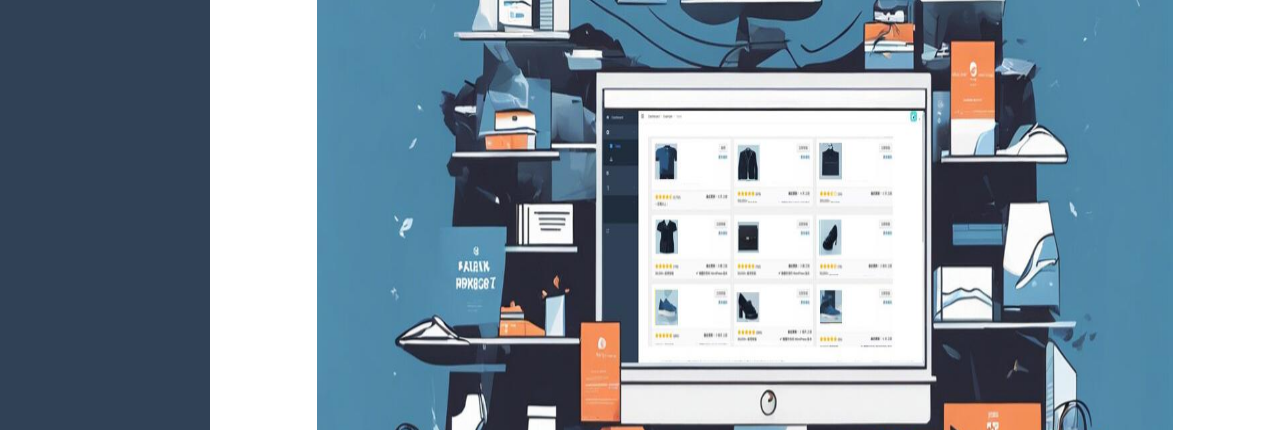
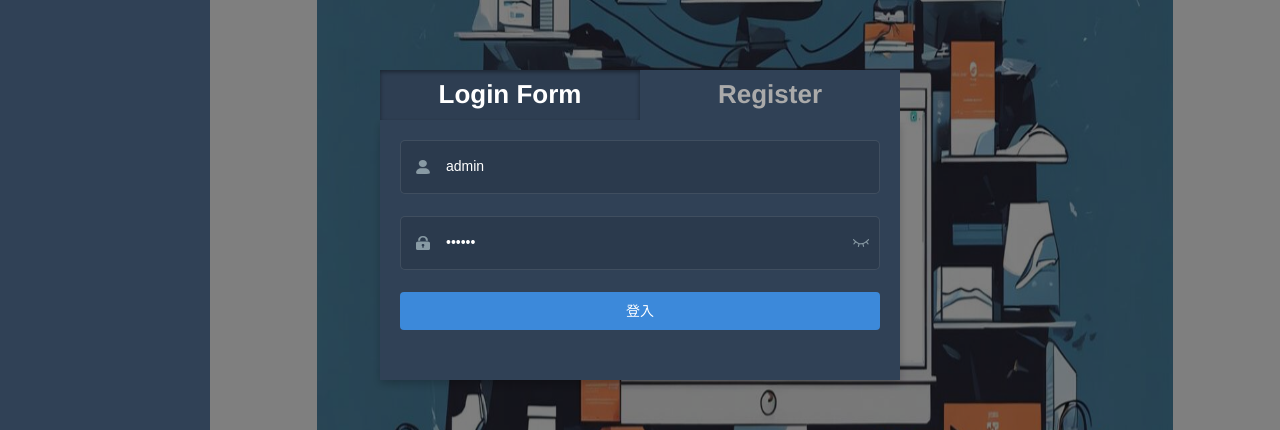
Before and after one commit to howie0120/GCBN, a Vue app: page /#/dashboard in a window 1280 px wide. Shown: the part 175-605 px from the top of the page. Built offline with nearby package versions, Linux system fonts and the light colour scheme; no server answers.

Commit message:
Login & Register fix

```diff
--- a/src/components/Layout/index.vue
+++ b/src/components/Layout/index.vue
@@ -1,5 +1,9 @@
 <template>
   <div :class="classObj" class="app-wrapper">
+
+    <!-- 登入卡片，當用戶未登入時顯示 -->
+    <auth v-if="!isLoggedIn" class="login-card"/>
+
     <div v-if="device==='mobile'&&sidebar.opened" class="drawer-bg" @click="handleClickOutside" />
     <sidebar class="sidebar-container" />
     <div class="main-container">
@@ -12,18 +16,24 @@
 </template>
 
 <script>
+import auth from '@/components/Page/auth/index.vue';
 import { Navbar, Sidebar, AppMain } from '@/components/Layout/Main'
 import ResizeMixin from './mixin/ResizeHandler'
 
 export default {
   name: 'Layout',
   components: {
+    auth,
     Navbar,
     Sidebar,
     AppMain
   },
   mixins: [ResizeMixin],
   computed: {
+    isLoggedIn() {
+      // 獲取用戶登入狀態
+      return this.$store.state.user.isLoggedIn;
+    },
     sidebar() {
       return this.$store.state.app.sidebar
     },
@@ -53,6 +63,19 @@ export default {
 <style lang="scss" scoped>
 @import "../../../styles/mixin";
 @import "../../../styles/variables";
+
+.login-card {
+  position: fixed; /* 固定定位 */
+  top: 0;
+  left: 0;
+  width: 100%;
+  height: 100%;
+  background-color: rgba(0, 0, 0, 0.5); /* 半透明背景 */
+  z-index: 1000; /* 确保在最上层 */
+  display: flex;
+  justify-content: center;
+  align-items: center;
+}
 
 .app-wrapper {
   @include clearfix;
--- a/src/components/Page/Login.vue
+++ b/src/components/Page/Login.vue
@@ -1,11 +1,7 @@
-User
 <template>
   <div class="login-container">
+<!--    登入表單-->
     <el-form ref="loginForm" :model="loginForm" :rules="loginRules" class="login-form" auto-complete="on" label-position="left">
-
-      <div class="title-container">
-        <h3 class="title">Login Form</h3>
-      </div>
 
       <el-form-item prop="username">
         <span class="svg-container">
@@ -42,10 +38,7 @@ User
         </span>
       </el-form-item>
 
-      <el-button :loading="loading" type="primary" style="width:100%;margin-bottom:30px;" @click.native.prevent="handleLogin">登入</el-button>
-      <router-link to="/register">
-        <el-button type="primary" style="width:100%;margin-bottom:30px;">註冊</el-button>
-      </router-link>
+      <el-button :loading="loading" type="primary" class="custom-button" style="width:100%;margin-bottom:30px;" @click.native.prevent="handleLogin">登入</el-button>
     </el-form>
   </div>
 </template>
@@ -93,6 +86,9 @@ export default {
     }
   },
   methods: {
+    toggleForm(isLogin) {
+      this.isLoginForm = isLogin;
+    },
     showPwd() {
       if (this.passwordType === 'password') {
         this.passwordType = ''
@@ -143,9 +139,9 @@ $cursor: #fff;
 
     input {
       background: transparent;
-      border: 0px;
+      border: 0;
       -webkit-appearance: none;
-      border-radius: 0px;
+      border-radius: 0;
       padding: 12px 5px 12px 15px;
       color: $light_gray;
       height: 47px;
@@ -172,18 +168,29 @@ $bg:#2d3a4b;
 $dark_gray:#889aa4;
 $light_gray:#eee;
 
+.custom-button {
+  background-color: #3c89da; // 按钮背景色
+  border: none;
+  color: white; // 文字颜色
+  width: 100%;
+}
+
+
 .login-container {
   min-height: 100%;
   width: 100%;
-  background-color: $bg;
-  overflow: hidden;
+  display: flex;
+  justify-content: center;
+  align-items: center;
+  background-color: rgba(0, 0, 0, 0.6); /* 半透明背景 */
 
   .login-form {
-    position: relative;
+    background-color: #304156;
+    padding: 20px;
+    box-shadow: 0 4px 8px rgba(0, 0, 0, 0.2);
     width: 520px;
     max-width: 100%;
-    padding: 160px 35px 0;
-    margin: 75px auto 0;
+    margin: 0 auto;
     overflow: hidden;
   }
 
@@ -207,18 +214,6 @@ $light_gray:#eee;
     display: inline-block;
   }
 
-  .title-container {
-    position: relative;
-
-    .title {
-      font-size: 26px;
-      color: $light_gray;
-      margin: 0 auto 40px auto;
-      text-align: center;
-      font-weight: bold;
-    }
-  }
-
   .show-pwd {
     position: absolute;
     right: 10px;
@@ -229,4 +224,14 @@ $light_gray:#eee;
     user-select: none;
   }
 }
+
+.show-pwd {
+  position: absolute;
+  right: 10px;
+  top: 7px;
+  font-size: 16px;
+  color: $dark_gray;
+  cursor: pointer;
+  user-select: none;
+}
 </style>
--- a/src/components/Page/Register.vue
+++ b/src/components/Page/Register.vue
@@ -1,62 +1,40 @@
-register.vue
 <template>
   <div class="register-container">
-    <article class="header">
-      <header>
-        <el-avatar icon="el-icon-user-solid" shape="circle" />
-        <span class="login">
-          <em class="bold">已經有註冊過了?</em>
-          <a href="#/login">
-            <el-button type="primary" size="mini">登入</el-button>
-          </a>
-        </span>
-      </header>
-    </article>
-    <section>
+
+
+    <!-- 註冊表單 -->
     <el-form
         ref="ruleForm"
         :model="ruleForm"
         :rules="rules"
-          label-width="100px"
-          autocomplete="off"
-          :hide-required-asterisk="true"
-          size="medium"
+        class="register-form"
+        label-position="left"
     >
-        <div style="padding-top: 10px">
+      <!-- 電子信箱 -->
       <el-form-item label="電子信箱" prop="email">
-            <el-col :span="10">
-              <el-input
-                  v-model="ruleForm.email"
-                  placeholder="輸入電子郵件"
-              />
-            </el-col>
+        <el-input v-model="ruleForm.email" placeholder="輸入電子郵件" />
+      </el-form-item>
 
-            <span class="status">{{ statusMsg }}</span>
+      <!-- 密碼 -->
+      <el-form-item label="密碼" prop="pwd" :rules="rules.pwd">
+        <el-input v-model="ruleForm.pwd" type="password" />
       </el-form-item>
-          <el-form-item label="密碼" prop="pwd" :rules="rules.pwd">
-            <el-col :span="10">
-              <el-input v-model="ruleForm.pwd" type="password" />
-            </el-col>
+
+      <!-- 確認密碼 -->
+      <el-form-item label="確認密碼" prop="cpwd">
+        <el-input v-model="ruleForm.cpwd" type="password" />
       </el-form-item>
-          <el-form-item label="確認密碼密码" prop="cpwd">
-            <el-col :span="10">
-              <el-input v-model="ruleForm.cpwd" type="password" />
-            </el-col>
-          </el-form-item>
+
+      <!-- 提交按鈕 -->
       <el-form-item>
         <el-button
             type="primary"
-                style="width: 40%"
+            class="custom-button"
             @click="submitForm('ruleForm')">註冊</el-button>
       </el-form-item>
-        </div>
     </el-form>
-    </section>
-
-    <div class="error">{{ error }}</div>
   </div>
 </template>
-
 <script>
 import axios from "axios";
 export default {
@@ -163,10 +141,6 @@ $cursor: #fff;
   flex-direction: column;
   align-items: center;
   justify-content: center;
-  min-height: 100vh; // 使容器擴展到整個視窗高度
-  width: 100%;
-  background-color: $bg;
-  overflow: hidden;
 
   .el-input {
     display: inline-block;
@@ -206,11 +180,6 @@ $dark_gray: #889aa4;
 $light_gray: #eee;
 
 .register-container {
-  min-height: 100%;
-  width: 100%;
-  background-color: $bg;
-  overflow: hidden;
-
   .header {
     border-bottom: 2px solid rgb(235, 232, 232);
     min-width: 980px;
@@ -264,4 +233,30 @@ $light_gray: #eee;
     }
   }
 }
+.register-container {
+
+  .register-form {
+    background-color: #304156;
+    padding: 20px;
+    box-shadow: 0 4px 8px rgba(0, 0, 0, 0.2);
+    width: 520px;
+    max-width: 100%;
+    margin: 0 auto;
+  }
+
+  .custom-button {
+    background-color: #3c89da;
+    border: none;
+    color: white;
+    width: 100%;
+  }
+
+  .el-form-item {
+    margin-bottom: 20px;
+  }
+
+  .el-input {
+    width: 100%;
+  }
+}
 </style>
--- /dev/null
+++ b/src/components/Page/auth/index.vue
@@ -0,0 +1,90 @@
+<template>
+  <div>
+    <div class="auth-container">
+      <div class="title-container">
+        <h3 class="title" :class="{ active: isLoginForm }" @click="toggleForm(true)">Login Form</h3>
+        <h3 class="title" :class="{ active: !isLoginForm }" @click="toggleForm(false)">Register</h3>
+      </div>
+      <component :is="currentFormComponent"></component>
+    </div>
+  </div>
+</template>
+
+<script>
+import Login from '../Login.vue';
+import Register from '../Register.vue';
+
+export default {
+  data() {
+    return {
+      isLoginForm: true,
+    };
+  },
+  computed: {
+    currentFormComponent() {
+      return this.isLoginForm ? Login : Register;
+    }
+  },
+  methods: {
+    toggleForm(isLoginForm) {
+      this.isLoginForm = isLoginForm;
+    }
+  },
+  components: {
+    Login,
+    Register
+  }
+};
+</script>
+
+<style :scoped>
+.title-container {
+
+  .title {
+    font-size: 26px;
+    color: $light_gray;
+    margin: 0 auto 0 auto;
+    text-align: center;
+    font-weight: bold;
+  }
+}
+
+
+.title-container {
+  display: flex;
+  justify-content: space-between;
+  font-size: 40px;
+  color: #fff;
+  position: relative;
+
+
+  .title {
+    flex: 1;
+    text-align: center;
+    padding: 10px;
+    cursor: pointer;
+    background-color: #304156;
+    color: #aaa;
+    margin: 0;
+
+    &.active {
+      background-color: #2e3e52;; /* 激活状态的背景色 */
+      opacity: 1;
+      color: #fff;
+      box-shadow: inset 0 2px 4px rgba(0, 0, 0, 0.4);
+    }
+
+    &:hover {
+      color: #fff;
+    }
+
+    &.left {
+      border-right: 1px solid #ddd; /* 左侧标题右边的分隔线 */
+    }
+
+    &.right {
+      border-left: 1px solid #ddd; /* 右侧标题左边的分隔线 */
+    }
+  }
+}
+</style>
```
Also changed, not shown: 1 other file (tests, documents, lock files or other folders). Lines whose indentation alone changed are shown as unchanged.
